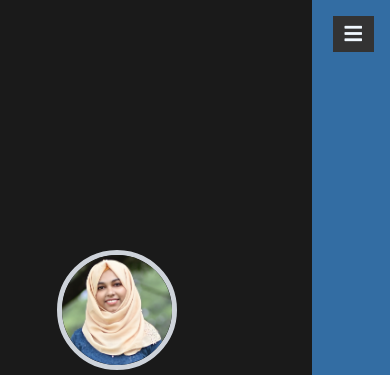
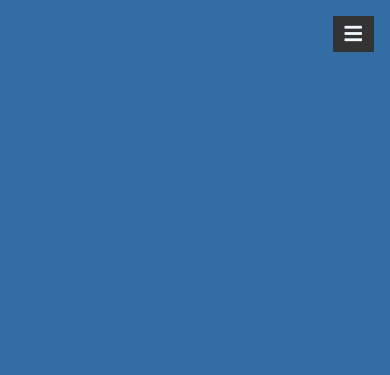
Before and after one commit to Sinana002/Website, a plain HTML site: page index.html in a window 390 px wide. Shown: the top 375 px of the page. Drawn offline with nearby package versions, Linux system fonts and the light colour scheme.

Commit message:
Update style.css

```diff
--- a/style.css
+++ b/style.css
@@ -155,7 +155,7 @@ header .navbar ul li a:hover{
 @media(max-width:991px){
 
     header{
-        left:-20%;
+        left:-180%;
           }
     #menu{
         display:block;
```
